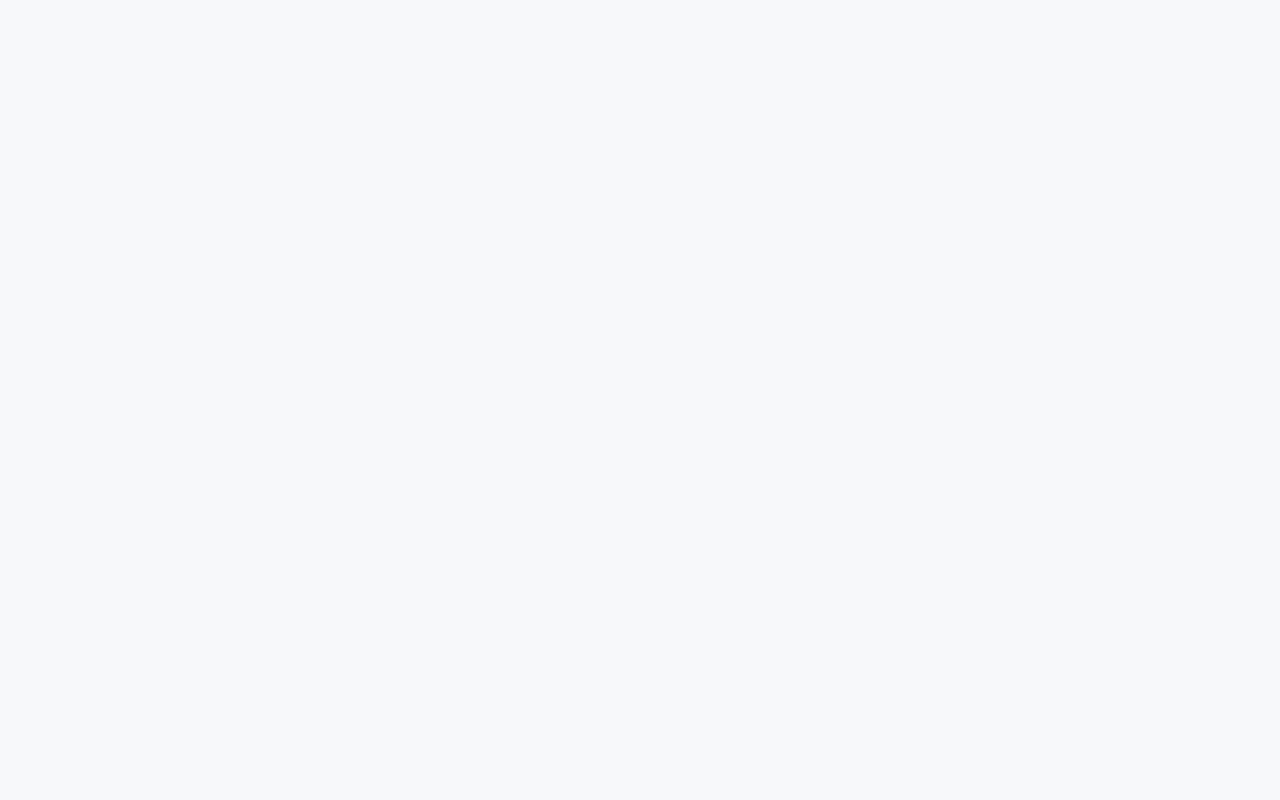
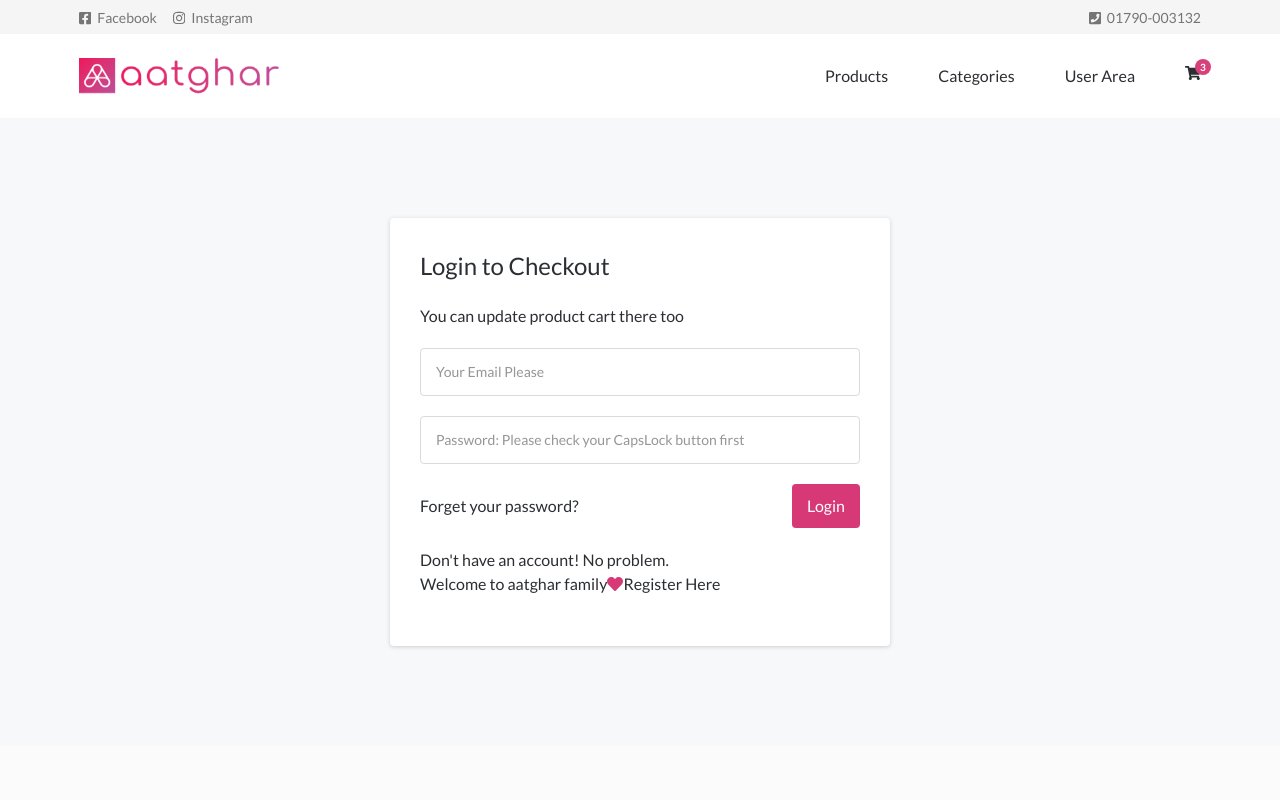
Before and after one commit to bdnaeem3/react-clothing-shop, a React (Vite) app: page /login in a window 1280 px wide. Before the commit this address had no page. Shown: the top 800 px of the page. Built offline with nearby package versions, Linux system fonts and the light colour scheme.

Commit message:
Login Page: done

```diff
--- a/src/App.jsx
+++ b/src/App.jsx
@@ -7,6 +7,7 @@ import Homepage from "./pages/Home"
 import AboutPage from "./pages/About"
 import ProductsPage from "./pages/Products"
 import Checkoutpage from './pages/Checkout';
+import Loginpage from './pages/Login';
 
 function App() {
   return (
@@ -17,6 +18,7 @@ function App() {
           <Route path="about" element={<AboutPage />} />
           <Route path="products" element={<ProductsPage />} />
           <Route path="checkout" element={<Checkoutpage />} />
+          <Route path="login" element={<Loginpage />} />
         </Routes>
       </BrowserRouter>
     </Provider>
--- /dev/null
+++ b/src/pages/Login.jsx
@@ -0,0 +1,14 @@
+import RootLayout from "../layouts/RootLayout";
+
+// Sections
+import Login from "../sections/Login";
+
+const Loginpage = () => {
+    return (
+        <RootLayout>
+            <Login />
+        </RootLayout>
+    )
+}
+
+export default Loginpage;
--- /dev/null
+++ b/src/sections/Login.jsx
@@ -0,0 +1,43 @@
+import { Button } from "../theme"
+
+const Login = props => {
+    const { className = "", ...rest } = props
+
+    return (
+        <section id="login">
+            <div className="max-w-[500px] p-[30px] my-[100px] mx-auto bg-white rounded shadow-[0_1px_4px_rgba(0,0,0,0.17)]">
+
+                <h4 className="text-[1.5rem] mb-[20px]">Login to Checkout</h4>
+                <p className="mb-[20px]">You can update product cart there too</p>
+
+                <form action="#" method="post">
+                    <input
+                        type="email"
+                        placeholder="Your Email Please"
+                        className="p-[10px_15px] leading-[1.857] text-[0.875rem] border border-[rgba(181,181,181,0.5)] rounded w-full mb-[20px]"
+                    />
+                    <input
+                        type="password"
+                        placeholder="Password: Please check your CapsLock button first"
+                        className="p-[10px_15px] leading-[1.857] text-[0.875rem] border border-[rgba(181,181,181,0.5)] rounded w-full mb-[20px]"
+                    />
+                    <div className="flex items-center justify-between mb-[20px]">
+                        <a href="#">Forget your password?</a>
+                        <Button type="submit" className="!m-0">Login</Button>
+                    </div>
+                    <p>
+                        Don't have an account! No problem.<br />
+                    </p>
+                    <p className="mb-[20px] flex items-center">
+                        Welcome to aatghar family
+                        <svg width="16" height="16" aria-hidden="true" focusable="false" data-prefix="fas" data-icon="heart" role="img" xmlns="http://www.w3.org/2000/svg" viewBox="0 0 512 512" data-fa-i2svg=""><path fill="#d73977" d="M462.3 62.6C407.5 15.9 326 24.3 275.7 76.2L256 96.5l-19.7-20.3C186.1 24.3 104.5 15.9 49.7 62.6c-62.8 53.6-66.1 149.8-9.9 207.9l193.5 199.8c12.5 12.9 32.8 12.9 45.3 0l193.5-199.8c56.3-58.1 53-154.3-9.8-207.9z"></path></svg>
+                        <a href="registration.html">Register Here</a>
+                    </p>
+                </form>
+
+            </div>
+        </section>
+    )
+}
+
+export default Login
```
